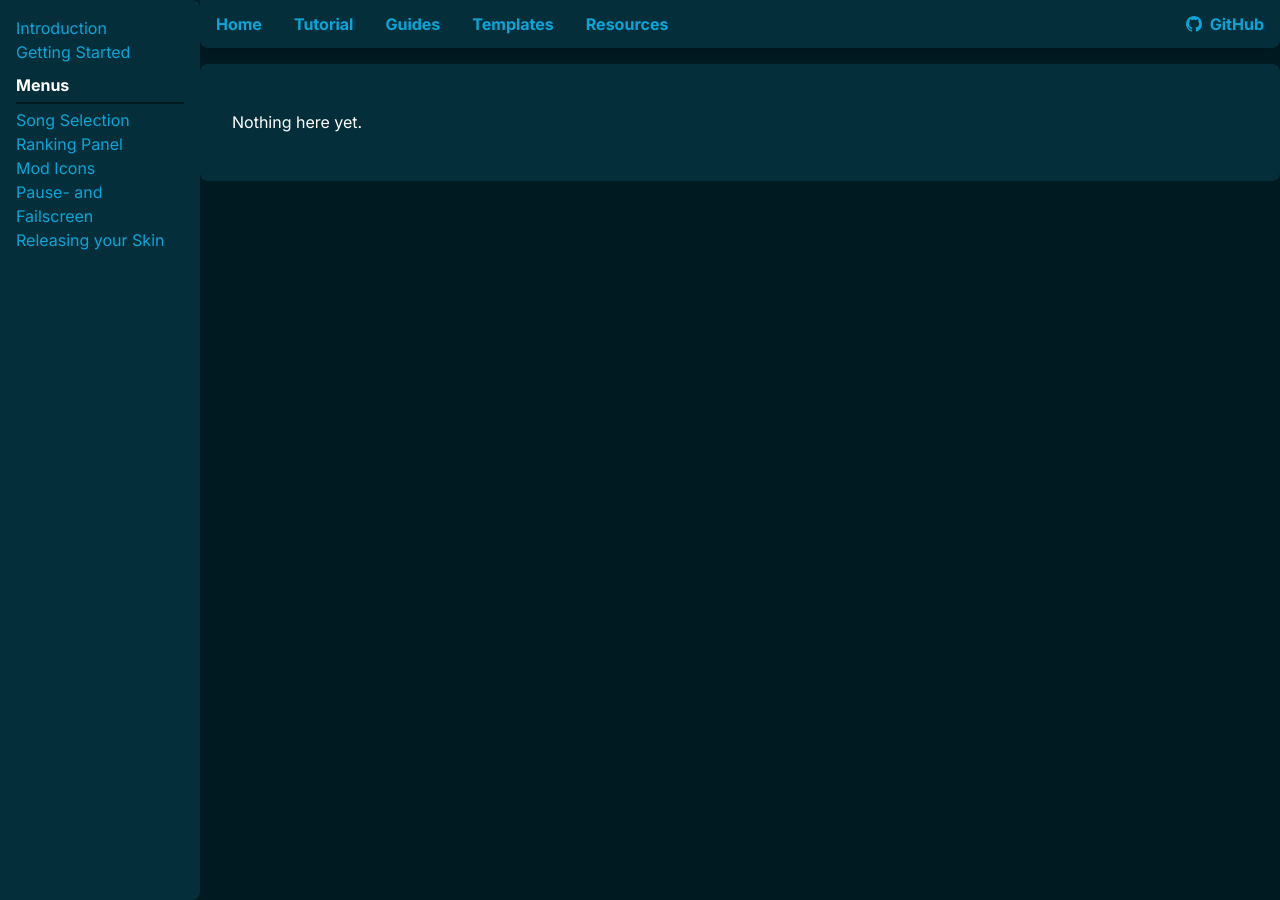
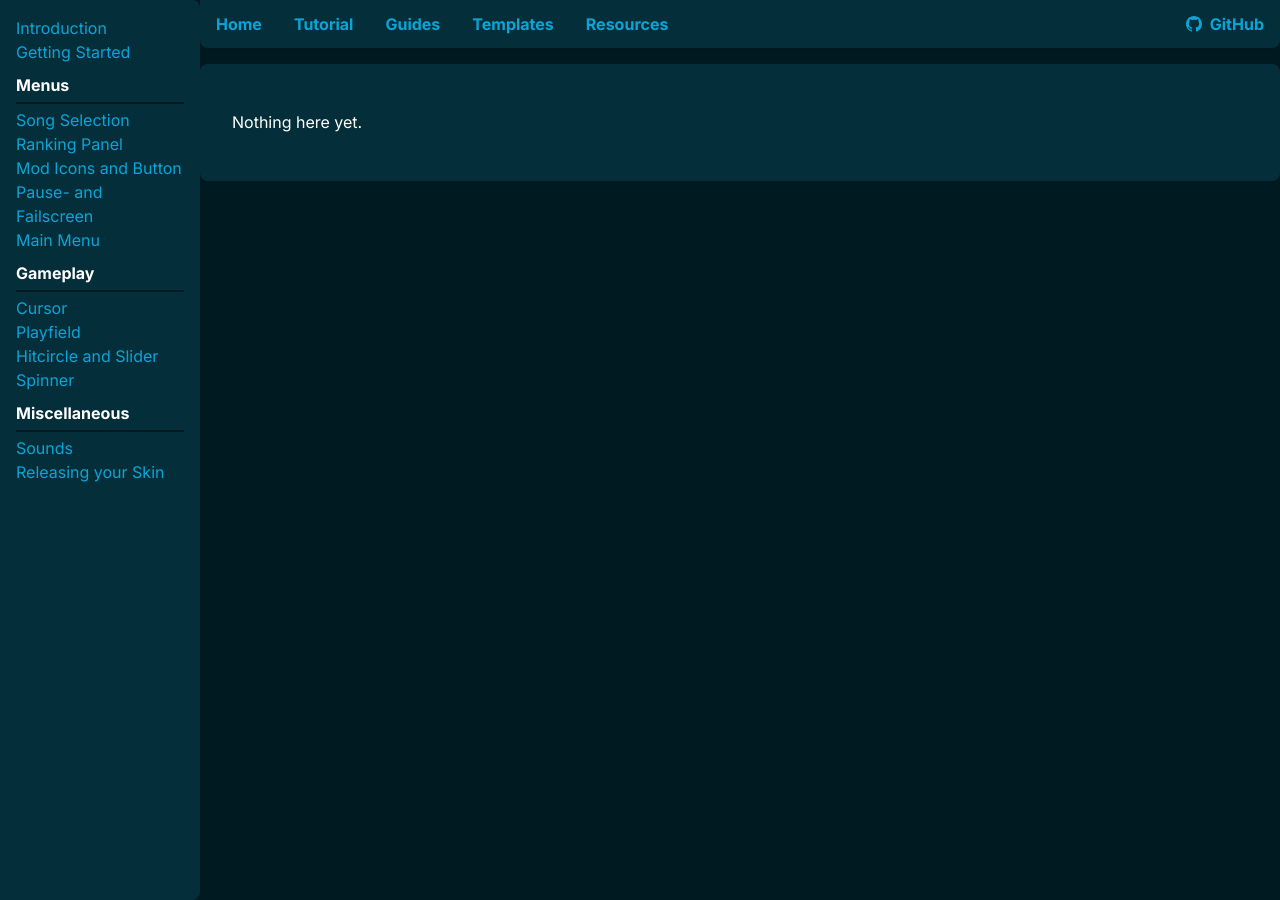
Before and after one commit to RockRoller01/skinninginfo, a Jekyll site: the page built from tutorial/mod_icons_and_button.md, in a window 1280 px wide. Built offline with Jekyll 4.4.1, drawn with Linux system fonts in a browser that asks for light colours.

Commit message:
tutorial structure

```diff
--- a/_layouts/tutorial-sidenav.html
+++ b/_layouts/tutorial-sidenav.html
@@ -9,8 +9,16 @@ body_class: tutorial_sidenav
     <h1 id="Menus">Menus</h1>
     <a href="{{site.baseurl}}/tutorial/song_selection">Song Selection</a>
     <a href="{{site.baseurl}}/tutorial/ranking_panel">Ranking Panel</a>
-    <a href="{{site.baseurl}}/tutorial/mod_icons">Mod Icons</a>
+    <a href="{{site.baseurl}}/tutorial/mod_icons_and_button">Mod Icons and Button</a>
     <a href="{{site.baseurl}}/tutorial/pause-_and_failscreen">Pause- and Failscreen</a>
+    <a href="{{site.baseurl}}/tutorial/main_menu">Main Menu</a>
+    <h1 id="Gameplay">Gameplay</h1>
+    <a href="{{site.baseurl}}/tutorial/cursor">Cursor</a>
+    <a href="{{site.baseurl}}/tutorial/playfield">Playfield</a>
+    <a href="{{site.baseurl}}/tutorial/hitcircle_and_slider">Hitcircle and Slider</a>
+    <a href="{{site.baseurl}}/tutorial/spinner">Spinner</a>
+    <h1 id="Miscellaneous">Miscellaneous</h1>
+    <a href="{{site.baseurl}}/tutorial/sounds">Sounds</a>
     <a href="{{site.baseurl}}/tutorial/releasing">Releasing your Skin</a>
 </nav>
 <main class="main">
```
Also changed, not shown: tutorial/cursor.md (added, +6 -0 lines), tutorial/hitcircle_and_slider.md (added, +6 -0 lines), tutorial/main_menu.md (added, +6 -0 lines), tutorial/playfield.md (added, +6 -0 lines), tutorial/sounds.md (added, +6 -0 lines), tutorial/spinner.md (added, +6 -0 lines), tutorial/mod_icons_and_button.md (renamed from tutorial/mod_icons.md).
